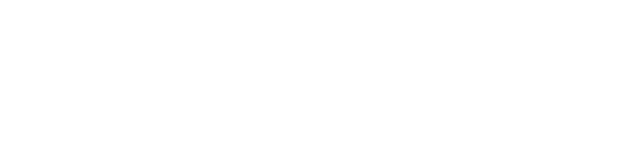
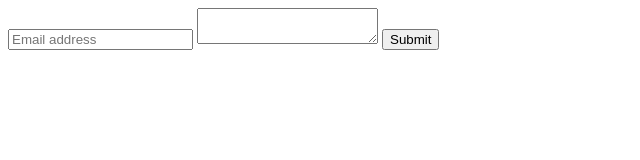
Before and after one commit to coderoadpl/q-a-16__sending-forms--formspree, a plain HTML site: page index.html in a window 1280 px wide. Shown: the whole page, without its empty margins (0-640 px from the left). Drawn offline with Linux system fonts and the light colour scheme.

Commit message:
Form added

```diff
--- a/index.html
+++ b/index.html
@@ -12,6 +12,22 @@
 
 <body>
 
+  <form action="">
+
+    <input
+      type="text"
+      name="email"
+      placeholder="Email address"
+    />
+
+    <textarea name="message"></textarea>
+
+    <button>
+      Submit
+    </button>
+
+  </form>
+
   <script src="./script.js"></script>
 
 </body>
```
